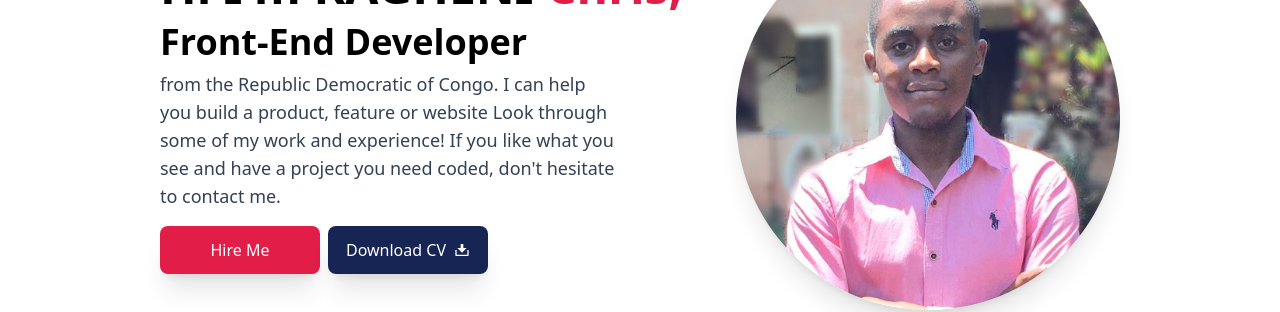
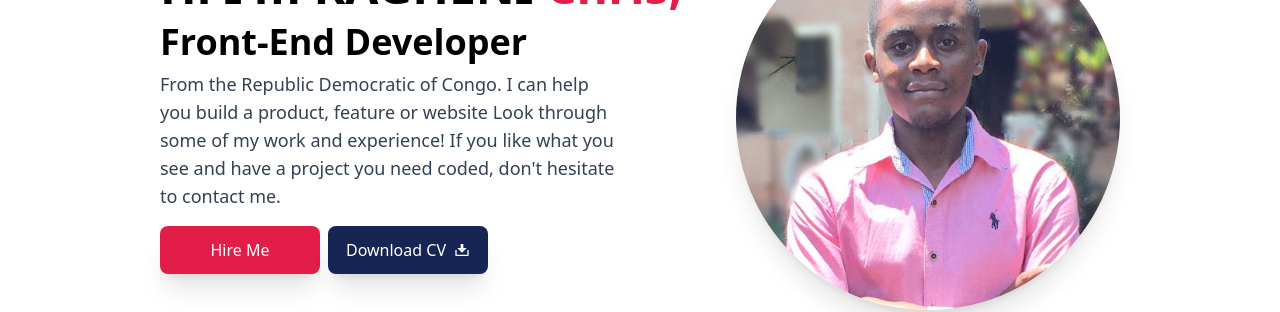
Before and after one commit to Kaghenimbale/next_portfolio, a Next.js app: page / in a window 1280 px wide. Shown: the part 270-582 px from the top of the page. Built offline with nearby package versions, Linux system fonts and the light colour scheme.

Commit message:
Add modification to the about me page

```diff
--- a/app/components/AboutMe.tsx
+++ b/app/components/AboutMe.tsx
@@ -40,7 +40,7 @@ const AboutMe = ({ modeTheme }: any) => {
                 modeTheme === "dark" ? " text-slate-300" : "text-slate-700"
               }`}
             >
-              from the Republic Democratic of Congo. I can help you build a
+              From the Republic Democratic of Congo. I can help you build a
               product, feature or website Look through some of my work and
               experience! If you like what you see and have a project you need
               coded, don&apos;t hesitate to contact me.
```
